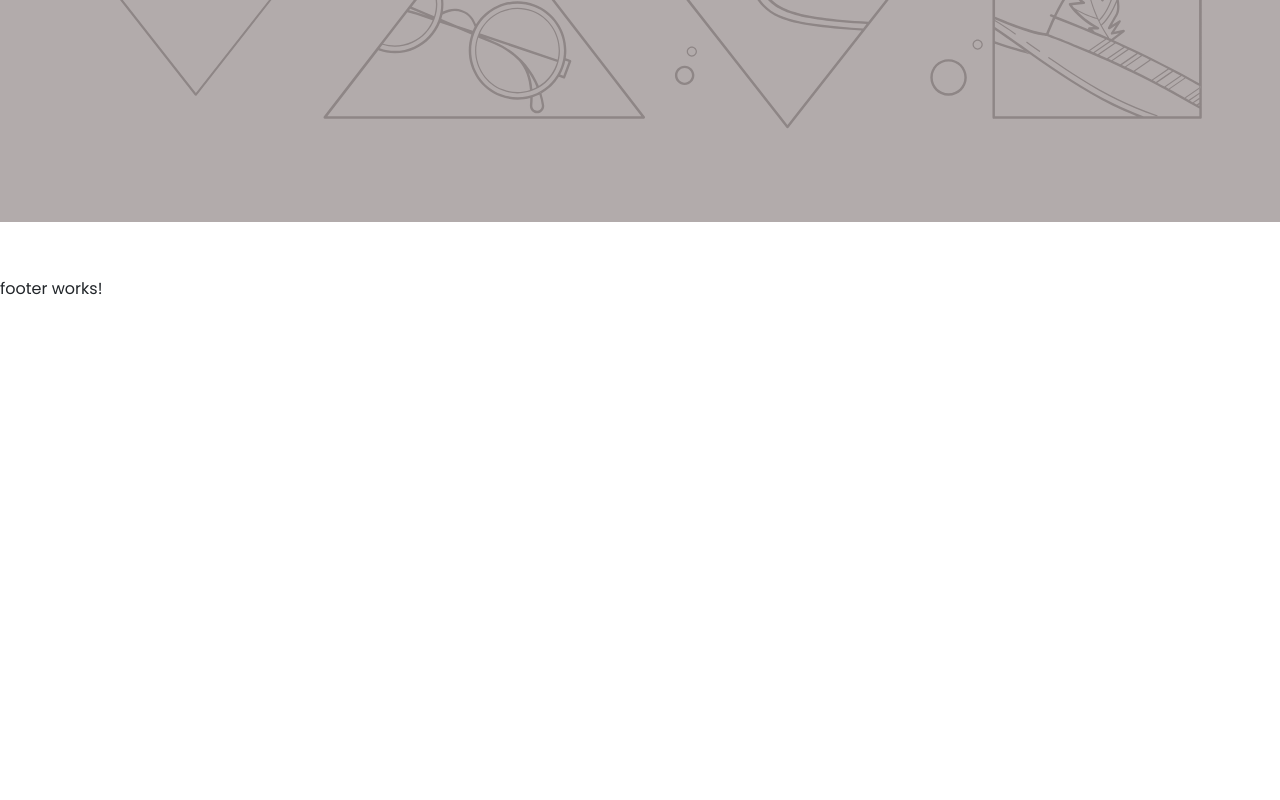
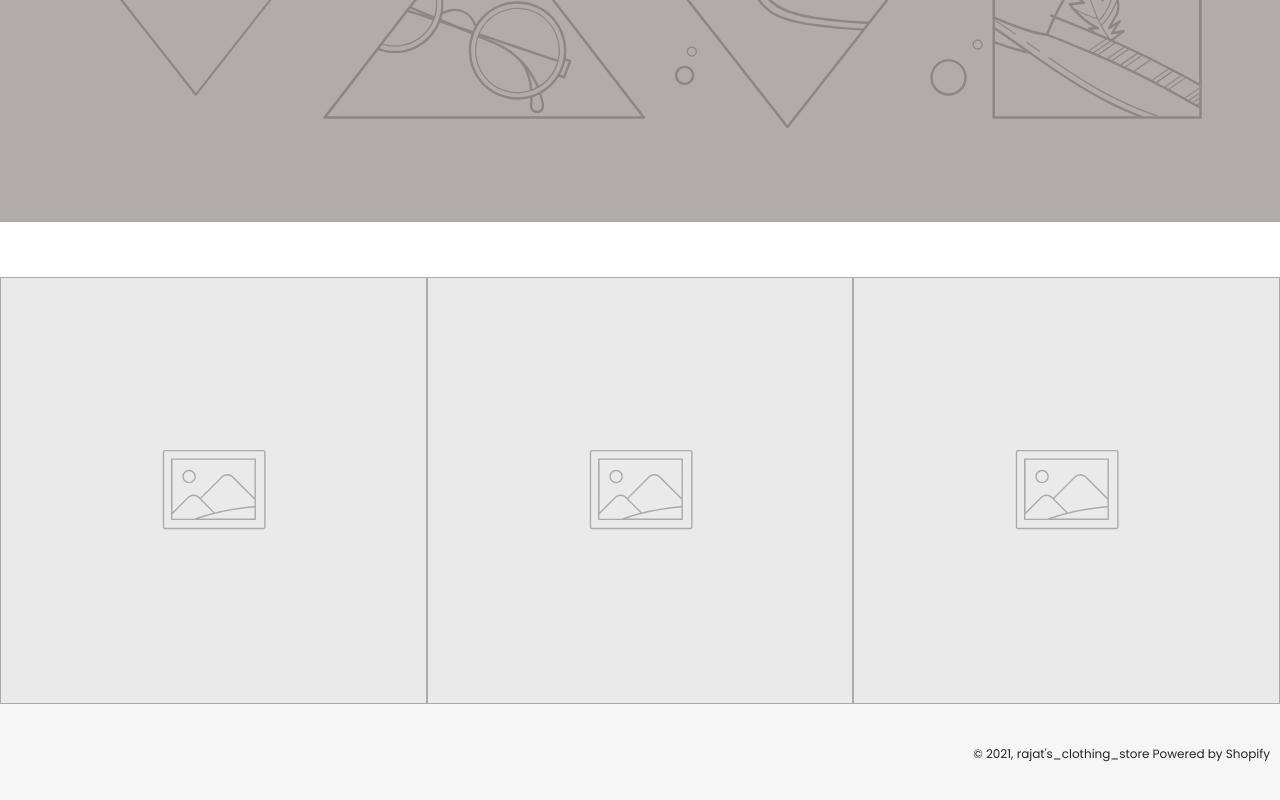
Before and after one commit to hyvip-ai/Shopify-clone, an Angular app: page / in a window 1280 px wide. Shown: the part 3187-3987 px from the top of the page. Before the commit the page ends 3504 px from the top, so only its background shows below. Built offline with nearby package versions, Linux system fonts and the light colour scheme.

Commit message:
footer added

```diff
--- a/src/app/app.module.ts
+++ b/src/app/app.module.ts
@@ -11,6 +11,7 @@ import { FeatureProductsComponent } from './components/home/feature-products/fea
 import { FooterComponent } from './components/footer/footer.component';
 import { FeatureCardsComponent } from './components/home/feature-cards/feature-cards.component';
 import { FeatureProductCardsComponent } from './components/home/feature-products/feature-product-cards/feature-product-cards.component';
+import { ImagesSectionComponent } from './components/home/images-section/images-section.component';
 
 @NgModule({
   declarations: [
@@ -22,7 +23,8 @@ import { FeatureProductCardsComponent } from './components/home/feature-products
     FeatureProductsComponent,
     FooterComponent,
     FeatureCardsComponent,
-    FeatureProductCardsComponent
+    FeatureProductCardsComponent,
+    ImagesSectionComponent
   ],
   imports: [
     BrowserModule,
--- a/src/app/components/footer/footer.component.css
+++ b/src/app/components/footer/footer.component.css
@@ -0,0 +1,11 @@
+.bottom{
+    height: 116px;
+    display: flex;
+    align-items: center;
+    justify-content: flex-end;
+    background-color: #f6f6f6;
+}
+p{
+    padding: 0px 10px;
+    font-size: 12px;
+}
--- a/src/app/components/footer/footer.component.html
+++ b/src/app/components/footer/footer.component.html
@@ -1 +1,3 @@
-<p>footer works!</p>
+<div class="bottom">
+    <p>© 2021, rajat's_clothing_store Powered by Shopify</p>
+</div>
--- a/src/app/components/home/home.component.html
+++ b/src/app/components/home/home.component.html
@@ -4,5 +4,5 @@
 <app-feature-cards></app-feature-cards>
 <app-feature-products></app-feature-products>
 <app-banner [heading]="heading.heading" [description]="heading.data"></app-banner>
-
+<app-images-section></app-images-section>
 <app-footer></app-footer>
--- /dev/null
+++ b/src/app/components/home/images-section/images-section.component.css
@@ -0,0 +1,11 @@
+.col-md-4{
+    padding: 0;
+
+}
+
+@media (max-width:768px) {
+    .col-md-4{
+        width: 400px;
+        height: 360px;
+    }
+}
--- /dev/null
+++ b/src/app/components/home/images-section/images-section.component.html
@@ -0,0 +1,7 @@
+<div class="container-fluid">
+    <div class="row justify-content-center">
+        <div class="col-md-4"><svg class="placeholder-svg" xmlns="http://www.w3.org/2000/svg" viewBox="0 0 525.5 525.5"><path d="M324.5 212.7H203c-1.6 0-2.8 1.3-2.8 2.8V308c0 1.6 1.3 2.8 2.8 2.8h121.6c1.6 0 2.8-1.3 2.8-2.8v-92.5c0-1.6-1.3-2.8-2.9-2.8zm1.1 95.3c0 .6-.5 1.1-1.1 1.1H203c-.6 0-1.1-.5-1.1-1.1v-92.5c0-.6.5-1.1 1.1-1.1h121.6c.6 0 1.1.5 1.1 1.1V308z"></path><path d="M210.4 299.5H240v.1s.1 0 .2-.1h75.2v-76.2h-105v76.2zm1.8-7.2l20-20c1.6-1.6 3.8-2.5 6.1-2.5s4.5.9 6.1 2.5l1.5 1.5 16.8 16.8c-12.9 3.3-20.7 6.3-22.8 7.2h-27.7v-5.5zm101.5-10.1c-20.1 1.7-36.7 4.8-49.1 7.9l-16.9-16.9 26.3-26.3c1.6-1.6 3.8-2.5 6.1-2.5s4.5.9 6.1 2.5l27.5 27.5v7.8zm-68.9 15.5c9.7-3.5 33.9-10.9 68.9-13.8v13.8h-68.9zm68.9-72.7v46.8l-26.2-26.2c-1.9-1.9-4.5-3-7.3-3s-5.4 1.1-7.3 3l-26.3 26.3-.9-.9c-1.9-1.9-4.5-3-7.3-3s-5.4 1.1-7.3 3l-18.8 18.8V225h101.4z"></path><path d="M232.8 254c4.6 0 8.3-3.7 8.3-8.3s-3.7-8.3-8.3-8.3-8.3 3.7-8.3 8.3 3.7 8.3 8.3 8.3zm0-14.9c3.6 0 6.6 2.9 6.6 6.6s-2.9 6.6-6.6 6.6-6.6-2.9-6.6-6.6 3-6.6 6.6-6.6z"></path></svg></div>
+        <div class="col-md-4"><svg class="placeholder-svg" xmlns="http://www.w3.org/2000/svg" viewBox="0 0 525.5 525.5"><path d="M324.5 212.7H203c-1.6 0-2.8 1.3-2.8 2.8V308c0 1.6 1.3 2.8 2.8 2.8h121.6c1.6 0 2.8-1.3 2.8-2.8v-92.5c0-1.6-1.3-2.8-2.9-2.8zm1.1 95.3c0 .6-.5 1.1-1.1 1.1H203c-.6 0-1.1-.5-1.1-1.1v-92.5c0-.6.5-1.1 1.1-1.1h121.6c.6 0 1.1.5 1.1 1.1V308z"></path><path d="M210.4 299.5H240v.1s.1 0 .2-.1h75.2v-76.2h-105v76.2zm1.8-7.2l20-20c1.6-1.6 3.8-2.5 6.1-2.5s4.5.9 6.1 2.5l1.5 1.5 16.8 16.8c-12.9 3.3-20.7 6.3-22.8 7.2h-27.7v-5.5zm101.5-10.1c-20.1 1.7-36.7 4.8-49.1 7.9l-16.9-16.9 26.3-26.3c1.6-1.6 3.8-2.5 6.1-2.5s4.5.9 6.1 2.5l27.5 27.5v7.8zm-68.9 15.5c9.7-3.5 33.9-10.9 68.9-13.8v13.8h-68.9zm68.9-72.7v46.8l-26.2-26.2c-1.9-1.9-4.5-3-7.3-3s-5.4 1.1-7.3 3l-26.3 26.3-.9-.9c-1.9-1.9-4.5-3-7.3-3s-5.4 1.1-7.3 3l-18.8 18.8V225h101.4z"></path><path d="M232.8 254c4.6 0 8.3-3.7 8.3-8.3s-3.7-8.3-8.3-8.3-8.3 3.7-8.3 8.3 3.7 8.3 8.3 8.3zm0-14.9c3.6 0 6.6 2.9 6.6 6.6s-2.9 6.6-6.6 6.6-6.6-2.9-6.6-6.6 3-6.6 6.6-6.6z"></path></svg></div>
+        <div class="col-md-4"><svg class="placeholder-svg" xmlns="http://www.w3.org/2000/svg" viewBox="0 0 525.5 525.5"><path d="M324.5 212.7H203c-1.6 0-2.8 1.3-2.8 2.8V308c0 1.6 1.3 2.8 2.8 2.8h121.6c1.6 0 2.8-1.3 2.8-2.8v-92.5c0-1.6-1.3-2.8-2.9-2.8zm1.1 95.3c0 .6-.5 1.1-1.1 1.1H203c-.6 0-1.1-.5-1.1-1.1v-92.5c0-.6.5-1.1 1.1-1.1h121.6c.6 0 1.1.5 1.1 1.1V308z"></path><path d="M210.4 299.5H240v.1s.1 0 .2-.1h75.2v-76.2h-105v76.2zm1.8-7.2l20-20c1.6-1.6 3.8-2.5 6.1-2.5s4.5.9 6.1 2.5l1.5 1.5 16.8 16.8c-12.9 3.3-20.7 6.3-22.8 7.2h-27.7v-5.5zm101.5-10.1c-20.1 1.7-36.7 4.8-49.1 7.9l-16.9-16.9 26.3-26.3c1.6-1.6 3.8-2.5 6.1-2.5s4.5.9 6.1 2.5l27.5 27.5v7.8zm-68.9 15.5c9.7-3.5 33.9-10.9 68.9-13.8v13.8h-68.9zm68.9-72.7v46.8l-26.2-26.2c-1.9-1.9-4.5-3-7.3-3s-5.4 1.1-7.3 3l-26.3 26.3-.9-.9c-1.9-1.9-4.5-3-7.3-3s-5.4 1.1-7.3 3l-18.8 18.8V225h101.4z"></path><path d="M232.8 254c4.6 0 8.3-3.7 8.3-8.3s-3.7-8.3-8.3-8.3-8.3 3.7-8.3 8.3 3.7 8.3 8.3 8.3zm0-14.9c3.6 0 6.6 2.9 6.6 6.6s-2.9 6.6-6.6 6.6-6.6-2.9-6.6-6.6 3-6.6 6.6-6.6z"></path></svg></div>
+    </div>
+</div>
--- /dev/null
+++ b/src/app/components/home/images-section/images-section.component.ts
@@ -0,0 +1,15 @@
+import { Component, OnInit } from '@angular/core';
+
+@Component({
+  selector: 'app-images-section',
+  templateUrl: './images-section.component.html',
+  styleUrls: ['./images-section.component.css']
+})
+export class ImagesSectionComponent implements OnInit {
+
+  constructor() { }
+
+  ngOnInit(): void {
+  }
+
+}
```
Also changed, not shown: 1 other file (tests, documents, lock files or other folders).
